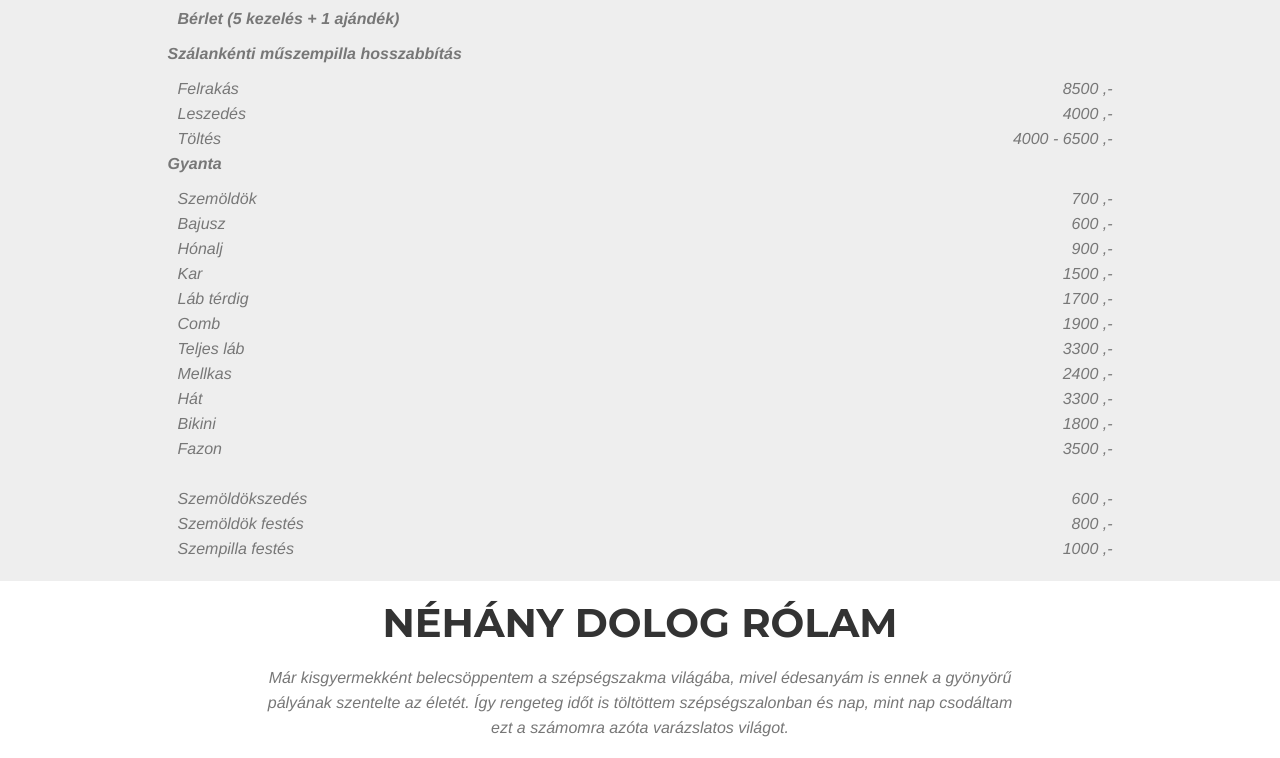
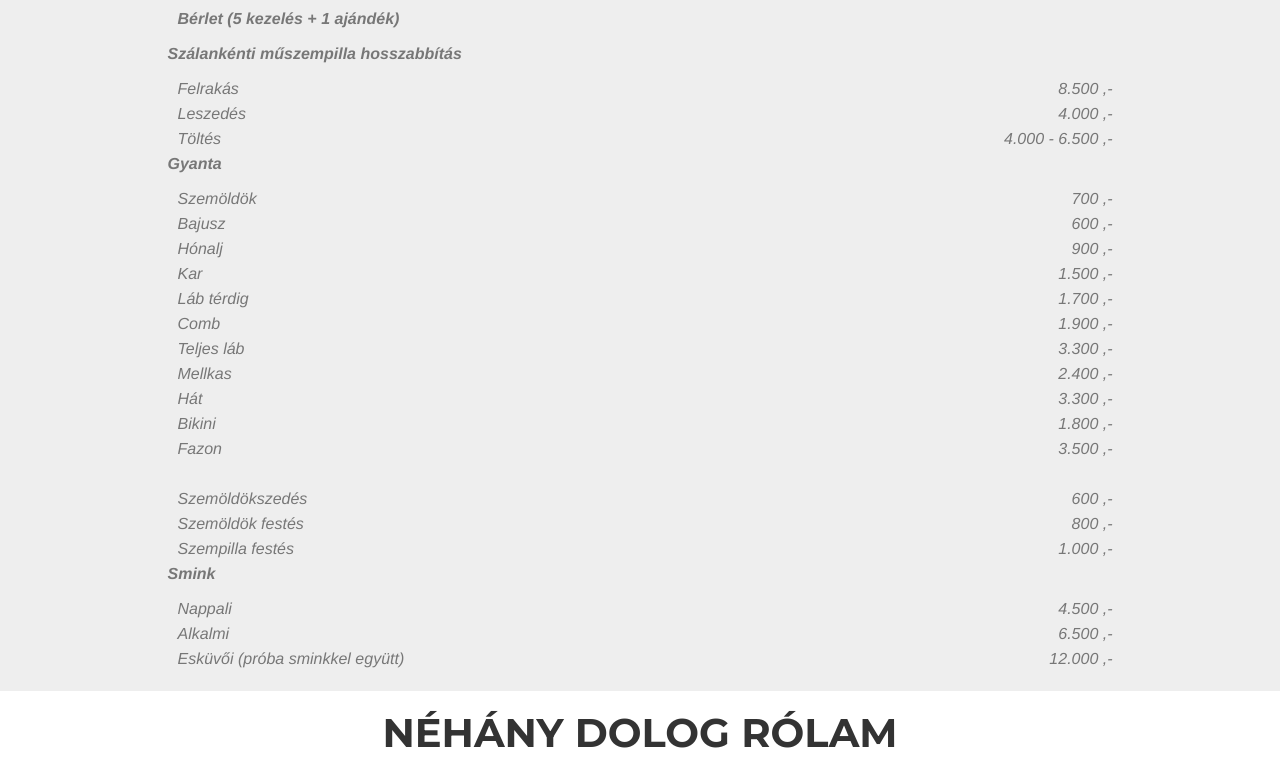
Before and after one commit to ZoranBacsi/timikozmetika, a website: page index.html in a window 1280 px wide. Shown: the part 3373-4131 px from the top of the page. Drawn offline with nearby package versions, Linux system fonts and the light colour scheme; some packages are replaced by stand-ins of ours; files whose address does not match are found by name; a web font is replaced by a local one.

Commit message:
Corrections before rolling live

```diff
--- a/index.html
+++ b/index.html
@@ -339,13 +339,13 @@
                 <div class="col-lg-1"></div><div class="col-lg-6"><h3 class="section-subheading text-muted  price-title">Szálankénti műszempilla hosszabbítás</h3></div><div class="col-lg-2"></div><div class="col-lg-2"><h3 class="section-subheading text-muted price cost"></h3></div><div class="col-lg-1"></div>
             </div>
             <div class="row">
-                <div class="col-lg-1"></div><div class="col-lg-6"><h3 class="section-subheading text-muted price">Felrakás</h3></div><div class="col-lg-2"></div><div class="col-lg-2"><h3 class="section-subheading text-muted price cost">8500 ,-</h3></div><div class="col-lg-1"></div>
+                <div class="col-lg-1"></div><div class="col-lg-6"><h3 class="section-subheading text-muted price">Felrakás</h3></div><div class="col-lg-2"></div><div class="col-lg-2"><h3 class="section-subheading text-muted price cost">8.500 ,-</h3></div><div class="col-lg-1"></div>
             </div>
             <div class="row">
-                <div class="col-lg-1"></div><div class="col-lg-6"><h3 class="section-subheading text-muted price">Leszedés</h3></div><div class="col-lg-2"></div><div class="col-lg-2"><h3 class="section-subheading text-muted price cost">4000 ,-</h3></div><div class="col-lg-1"></div>
+                <div class="col-lg-1"></div><div class="col-lg-6"><h3 class="section-subheading text-muted price">Leszedés</h3></div><div class="col-lg-2"></div><div class="col-lg-2"><h3 class="section-subheading text-muted price cost">4.000 ,-</h3></div><div class="col-lg-1"></div>
             </div>
             <div class="row">
-                <div class="col-lg-1"></div><div class="col-lg-6"><h3 class="section-subheading text-muted price">Töltés</h3></div><div class="col-lg-2"></div><div class="col-lg-2"><h3 class="section-subheading text-muted price cost">4000 - 6500 ,-</h3></div><div class="col-lg-1"></div>
+                <div class="col-lg-1"></div><div class="col-lg-6"><h3 class="section-subheading text-muted price">Töltés</h3></div><div class="col-lg-2"></div><div class="col-lg-2"><h3 class="section-subheading text-muted price cost">4.000 - 6.500 ,-</h3></div><div class="col-lg-1"></div>
             </div>
             <div class="row">
                 <div class="col-lg-1"></div><div class="col-lg-6"><h3 class="section-subheading text-muted  price-title">Gyanta</h3></div><div class="col-lg-2"></div><div class="col-lg-2"><h3 class="section-subheading text-muted price cost"></h3></div><div class="col-lg-1"></div>
@@ -360,28 +360,28 @@
                 <div class="col-lg-1"></div><div class="col-lg-6"><h3 class="section-subheading text-muted price">Hónalj</h3></div><div class="col-lg-2"></div><div class="col-lg-2"><h3 class="section-subheading text-muted price cost">900 ,-</h3></div><div class="col-lg-1"></div>
             </div>
             <div class="row">
-                <div class="col-lg-1"></div><div class="col-lg-6"><h3 class="section-subheading text-muted price">Kar</h3></div><div class="col-lg-2"></div><div class="col-lg-2"><h3 class="section-subheading text-muted price cost">1500 ,-</h3></div><div class="col-lg-1"></div>
+                <div class="col-lg-1"></div><div class="col-lg-6"><h3 class="section-subheading text-muted price">Kar</h3></div><div class="col-lg-2"></div><div class="col-lg-2"><h3 class="section-subheading text-muted price cost">1.500 ,-</h3></div><div class="col-lg-1"></div>
             </div>
             <div class="row">
-                <div class="col-lg-1"></div><div class="col-lg-6"><h3 class="section-subheading text-muted price">Láb térdig</h3></div><div class="col-lg-2"></div><div class="col-lg-2"><h3 class="section-subheading text-muted price cost">1700 ,-</h3></div><div class="col-lg-1"></div>
+                <div class="col-lg-1"></div><div class="col-lg-6"><h3 class="section-subheading text-muted price">Láb térdig</h3></div><div class="col-lg-2"></div><div class="col-lg-2"><h3 class="section-subheading text-muted price cost">1.700 ,-</h3></div><div class="col-lg-1"></div>
             </div>
             <div class="row">
-                <div class="col-lg-1"></div><div class="col-lg-6"><h3 class="section-subheading text-muted price">Comb</h3></div><div class="col-lg-2"></div><div class="col-lg-2"><h3 class="section-subheading text-muted price cost">1900 ,-</h3></div><div class="col-lg-1"></div>
+                <div class="col-lg-1"></div><div class="col-lg-6"><h3 class="section-subheading text-muted price">Comb</h3></div><div class="col-lg-2"></div><div class="col-lg-2"><h3 class="section-subheading text-muted price cost">1.900 ,-</h3></div><div class="col-lg-1"></div>
             </div>
             <div class="row">
-                <div class="col-lg-1"></div><div class="col-lg-6"><h3 class="section-subheading text-muted price">Teljes láb</h3></div><div class="col-lg-2"></div><div class="col-lg-2"><h3 class="section-subheading text-muted price cost">3300 ,-</h3></div><div class="col-lg-1"></div>
+                <div class="col-lg-1"></div><div class="col-lg-6"><h3 class="section-subheading text-muted price">Teljes láb</h3></div><div class="col-lg-2"></div><div class="col-lg-2"><h3 class="section-subheading text-muted price cost">3.300 ,-</h3></div><div class="col-lg-1"></div>
             </div>
             <div class="row">
-                <div class="col-lg-1"></div><div class="col-lg-6"><h3 class="section-subheading text-muted price">Mellkas</h3></div><div class="col-lg-2"></div><div class="col-lg-2"><h3 class="section-subheading text-muted price cost">2400 ,-</h3></div><div class="col-lg-1"></div>
+                <div class="col-lg-1"></div><div class="col-lg-6"><h3 class="section-subheading text-muted price">Mellkas</h3></div><div class="col-lg-2"></div><div class="col-lg-2"><h3 class="section-subheading text-muted price cost">2.400 ,-</h3></div><div class="col-lg-1"></div>
             </div>
             <div class="row">
-                <div class="col-lg-1"></div><div class="col-lg-6"><h3 class="section-subheading text-muted price">Hát</h3></div><div class="col-lg-2"></div><div class="col-lg-2"><h3 class="section-subheading text-muted price cost">3300 ,-</h3></div><div class="col-lg-1"></div>
+                <div class="col-lg-1"></div><div class="col-lg-6"><h3 class="section-subheading text-muted price">Hát</h3></div><div class="col-lg-2"></div><div class="col-lg-2"><h3 class="section-subheading text-muted price cost">3.300 ,-</h3></div><div class="col-lg-1"></div>
             </div>
             <div class="row">
-                <div class="col-lg-1"></div><div class="col-lg-6"><h3 class="section-subheading text-muted price">Bikini</h3></div><div class="col-lg-2"></div><div class="col-lg-2"><h3 class="section-subheading text-muted price cost">1800 ,-</h3></div><div class="col-lg-1"></div>
+                <div class="col-lg-1"></div><div class="col-lg-6"><h3 class="section-subheading text-muted price">Bikini</h3></div><div class="col-lg-2"></div><div class="col-lg-2"><h3 class="section-subheading text-muted price cost">1.800 ,-</h3></div><div class="col-lg-1"></div>
             </div>
             <div class="row">
-                <div class="col-lg-1"></div><div class="col-lg-6"><h3 class="section-subheading text-muted price">Fazon</h3></div><div class="col-lg-2"></div><div class="col-lg-2"><h3 class="section-subheading text-muted price cost">3500 ,-</h3></div><div class="col-lg-1"></div>
+                <div class="col-lg-1"></div><div class="col-lg-6"><h3 class="section-subheading text-muted price">Fazon</h3></div><div class="col-lg-2"></div><div class="col-lg-2"><h3 class="section-subheading text-muted price cost">3.500 ,-</h3></div><div class="col-lg-1"></div>
             </div>
             <div class="row">
                 <div class="col-lg-1"></div><div class="col-lg-6"><h3 class="section-subheading text-muted price">&nbsp;</h3></div><div class="col-lg-2"></div><div class="col-lg-2"><h3 class="section-subheading text-muted price cost">&nbsp;</h3></div><div class="col-lg-1"></div>
@@ -393,11 +393,20 @@
                 <div class="col-lg-1"></div><div class="col-lg-6"><h3 class="section-subheading text-muted price">Szemöldök festés</h3></div><div class="col-lg-2"></div><div class="col-lg-2"><h3 class="section-subheading text-muted price cost">800 ,-</h3></div><div class="col-lg-1"></div>
             </div>
             <div class="row">
-                <div class="col-lg-1"></div><div class="col-lg-6"><h3 class="section-subheading text-muted price">Szempilla festés</h3></div><div class="col-lg-2"></div><div class="col-lg-2"><h3 class="section-subheading text-muted price cost">1000 ,-</h3></div><div class="col-lg-1"></div>
+                <div class="col-lg-1"></div><div class="col-lg-6"><h3 class="section-subheading text-muted price">Szempilla festés</h3></div><div class="col-lg-2"></div><div class="col-lg-2"><h3 class="section-subheading text-muted price cost">1.000 ,-</h3></div><div class="col-lg-1"></div>
             </div>
-
-
-        </div>
+            <div class="row">
+                <div class="col-lg-1"></div><div class="col-lg-6"><h3 class="section-subheading text-muted  price-title">Smink</h3></div><div class="col-lg-2"></div><div class="col-lg-2"><h3 class="section-subheading text-muted price cost"></h3></div><div class="col-lg-1"></div>
+            </div>
+            <div class="row">
+                <div class="col-lg-1"></div><div class="col-lg-6"><h3 class="section-subheading text-muted price">Nappali</h3></div><div class="col-lg-2"></div><div class="col-lg-2"><h3 class="section-subheading text-muted price cost">4.500 ,-</h3></div><div class="col-lg-1"></div>
+            </div>
+            <div class="row">
+                <div class="col-lg-1"></div><div class="col-lg-6"><h3 class="section-subheading text-muted price">Alkalmi</h3></div><div class="col-lg-2"></div><div class="col-lg-2"><h3 class="section-subheading text-muted price cost">6.500 ,-</h3></div><div class="col-lg-1"></div>
+            </div>
+            <div class="row">
+                <div class="col-lg-1"></div><div class="col-lg-6"><h3 class="section-subheading text-muted price">Esküvői (próba sminkkel együtt)</h3></div><div class="col-lg-2"></div><div class="col-lg-2"><h3 class="section-subheading text-muted price cost">12.000 ,-</h3></div><div class="col-lg-1"></div>
+		    </div>
     </section>
     <section id="me">
         <div class="container">
@@ -527,6 +536,7 @@
                 <div class="col-lg-8 col-lg-offset-2 text-center">
                     <h3 class="section-subheading text-muted white address"><strong>Címem:</strong> Budapest Radnóti Miklós utca 22/b</h3>
                     <h3 class="section-subheading text-muted white address"><strong>Telefonszámom:</strong> +36-30/254-7585</h3>
+                    <h3 class="section-subheading text-muted white address"><strong>E-mail címem:</strong> info@kozmetikustimi.hu</h3>
                 </div>
             </div>
             <div class="row">
```
Also changed, not shown: img/thumbs/001.png, img/thumbs/002.png, img/thumbs/003.png, img/thumbs/004.png, img/thumbs/005.png, img/thumbs/006.png (deleted), img/thumbs/007.png (deleted).
